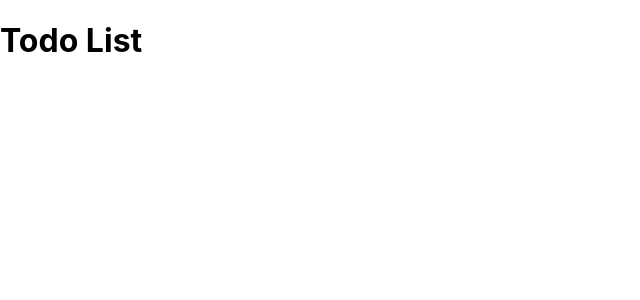
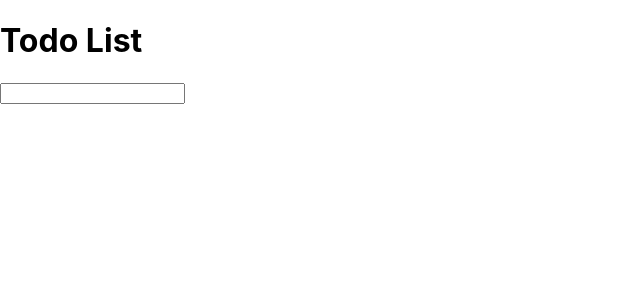
Before and after one commit to benmaudslay/m28-todo-app, a React (Create React App) app: page / in a window 1280 px wide. Shown: the top 300 px of the page, without its empty margins (0-640 px from the left). Built offline with nearby package versions, Linux system fonts and the light colour scheme.

Commit message:
adding todos and displaying them

```diff
--- a/src/App.jsx
+++ b/src/App.jsx
@@ -1,11 +1,44 @@
-import './App.css';
+import { useState } from "react";
+import "./App.css";
+import Form from "./components/Form";
+
+/** AIMS
+ * Add todo items to a todo list
+ * Display todo list
+ * Mark completed items
+ * Delete items
+ **/
+
+/** COMPONENTS
+ * Input Form for the todos
+ * List component to show todos
+ * List item component for each todo
+ */
 
 const App = () => {
+  const [todos, setTodos] = useState([]);
+
+  const handleForm = (newTodo) => {
+    setTodos([...todos, newTodo]);
+  };
+
   return (
     <div>
       <h1>Todo List</h1>
+      <Form handleForm={handleForm} />
+      <ul>
+        {todos.map((item, index) => {
+          return <li key={index}>{item}</li>;
+        })}
+      </ul>
     </div>
-  )
-}
+  );
+};
 
 export default App;
+
+// const func = (param) => {
+
+// }
+
+// func()
--- /dev/null
+++ b/src/components/Form.jsx
@@ -0,0 +1,21 @@
+import { useState } from "react"
+
+const Form = (props) => {
+    const [userInput, setUserInput] = useState("")
+
+    const handleSubmit = (event) => {
+        event.preventDefault()
+
+        console.log("The form was submitted")
+        props.handleForm(userInput)
+        setUserInput("")
+    }
+
+    return (
+        <form onSubmit={handleSubmit}>
+            <input type="text" value={userInput} onChange={(e) => setUserInput(e.target.value)} />
+        </form>
+    )
+}
+
+export default Form
```
